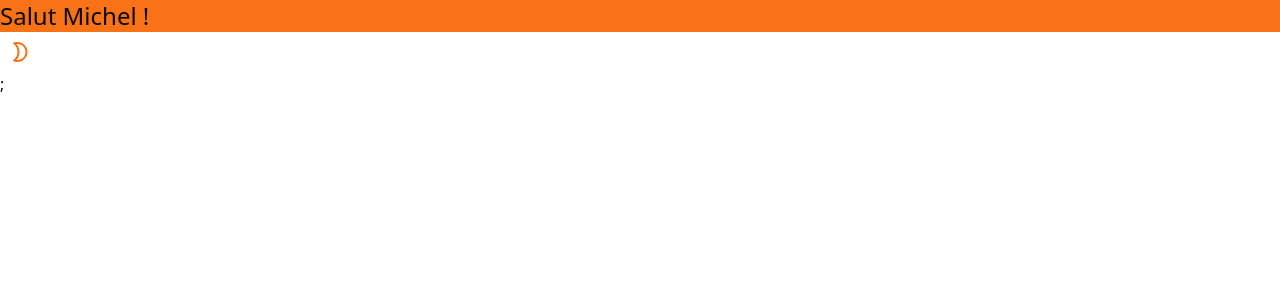
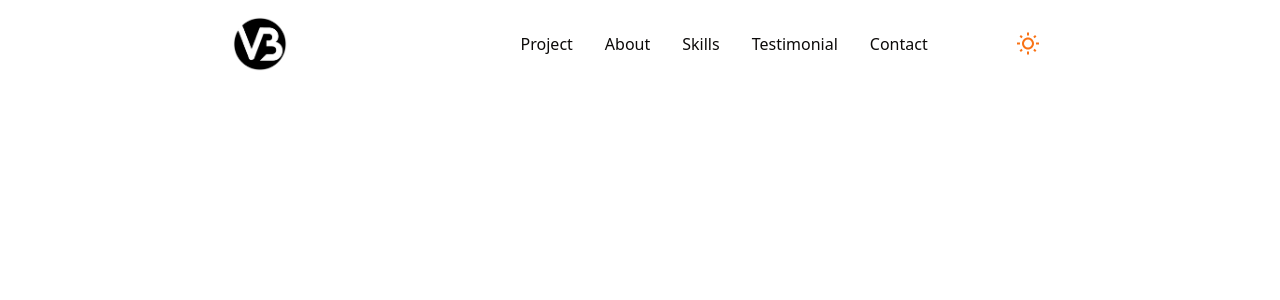
Before and after one commit to vbruchon/portoflio, a React (Vite) app: page / in a window 1280 px wide. Shown: the top 300 px of the page. Built offline with nearby package versions, Linux system fonts and the light colour scheme.

Commit message:
Create Header

```diff
--- a/src/App.tsx
+++ b/src/App.tsx
@@ -1,11 +1,10 @@
+import { Header } from "./components/features/header/Header";
 import { ThemeProvider } from "./components/theme/ThemeProvider";
-import { ToggleThemeButton } from "./components/theme/ThemeToggle";
 
 function App() {
   return (
     <ThemeProvider>
-      <div className="text-2xl bg-primary">Salut Michel !</div>
-      <ToggleThemeButton />;
+      <Header />
     </ThemeProvider>
   );
 }
--- /dev/null
+++ b/src/components/features/header/Header.tsx
@@ -0,0 +1,13 @@
+import { ToggleThemeButton } from "@/components/theme/ThemeToggle";
+import { Nav } from "./Nav";
+
+export const Header = () => {
+  return (
+    <header className="flex items-center justify-around mt-2 md:mt-4 md:justify-evenly">
+      <img src="public/logo_white.png" className="w-1/12 h-auto md:w-14" />
+      <Nav>
+        <ToggleThemeButton />
+      </Nav>
+    </header>
+  );
+};
--- /dev/null
+++ b/src/components/features/header/MobileMenu.tsx
@@ -0,0 +1,45 @@
+import { Button } from "@/components/ui/button";
+import { cn } from "@/lib/utils";
+import { X } from "lucide-react";
+import { NavItem } from "./NavItem";
+
+type MobileMenuProps = {
+  links: { name: string; href: string }[];
+  onClose: () => void;
+};
+
+export const MobileMenu = ({ links, onClose }: MobileMenuProps) => {
+  return (
+    <div
+      className={cn(
+        "absolute top-0 left-0 z-10 ",
+        "w-full h-full",
+        "bg-gray-700 bg-opacity-50 backdrop-blur-lg"
+      )}
+    >
+      <nav
+        className={cn(
+          "absolute top-0 right-0 z-10",
+          "flex flex-col sm:items-end justify-center gap-8",
+          "w-3/4 h-full p-8 bg-secondary"
+        )}
+      >
+        <Button
+          variant={"outline"}
+          className="absolute top-4 right-2"
+          onClick={onClose}
+        >
+          <X strokeWidth={4} size={42} className="text-primary" />
+        </Button>
+        <img src={"public/vite.svg"} className="w-20 mx-auto mb-[15%]" />
+        <ul className="flex flex-col items-end w-full gap-2">
+          {links.map((link) => (
+            <div key={link.name} className="p-4 text-left">
+              <NavItem href={link.href} name={link.name} className="text-xl" />
+            </div>
+          ))}
+        </ul>
+      </nav>
+    </div>
+  );
+};
--- /dev/null
+++ b/src/components/features/header/Nav.tsx
@@ -0,0 +1,46 @@
+import { Button } from "@/components/ui/button";
+import { AlignRight } from "lucide-react";
+import { useState } from "react";
+import { NavItem } from "./NavItem";
+import { MobileMenu } from "./MobileMenu";
+
+type NavProps = {
+  children: React.ReactNode;
+};
+
+export const Nav = ({ children }: NavProps) => {
+  const links = [
+    { name: "Project", href: "#portfolio" },
+    { name: "About", href: "#about" },
+    { name: "Skills", href: "#skills" },
+    { name: "Testimonial", href: "#testimonial" },
+    { name: "Contact", href: "#contact" },
+  ];
+
+  const [isMobileMenuOpen, setIsMobileMenuOpen] = useState(false);
+
+  const toggleMobileMenu = () => {
+    setIsMobileMenuOpen((curr) => !curr);
+  };
+
+  return (
+    <div>
+      <div className="hidden md:flex md:items-center">
+        <nav className="flex items-center gap-8">
+          {links.map((link) => (
+            <NavItem key={link.name} href={link.href} name={link.name} />
+          ))}
+          {children}
+        </nav>
+      </div>
+      <div className="p-4 md:hidden">
+        <Button variant={"outline"} onClick={toggleMobileMenu}>
+          <AlignRight />
+        </Button>
+        {isMobileMenuOpen && (
+          <MobileMenu links={links} onClose={toggleMobileMenu} />
+        )}
+      </div>
+    </div>
+  );
+};
--- /dev/null
+++ b/src/components/features/header/NavItem.tsx
@@ -0,0 +1,13 @@
+export type NavItemProps = {
+  name: string;
+  href: string;
+  className?: string;
+};
+
+export const NavItem = ({ name, href, className }: NavItemProps) => {
+  return (
+    <a href={href} className={className}>
+      {name}
+    </a>
+  );
+};
--- a/src/components/theme/ThemeToggle.tsx
+++ b/src/components/theme/ThemeToggle.tsx
@@ -7,7 +7,7 @@ export const ToggleThemeButton = () => {
   const { isDark, isLight, toggleTheme } = useTheme();
 
   return (
-    <div className="relative p-2 overflow-hidden rounded-full border-primary">
+    <div className="relative p-2 ml-12 overflow-hidden rounded-full border-primary">
       <MdOutlineWbSunny
         onClick={toggleTheme}
         className={clsx("relative h-6 w-6 cursor-pointer text-primary", {
--- a/tailwind.config.js
+++ b/tailwind.config.js
@@ -65,10 +65,19 @@ export default {
           from: { height: "var(--radix-accordion-content-height)" },
           to: { height: 0 },
         },
+        "swipe-to-left": {
+          from: {
+            marginLeft: "100%",
+          },
+          to: {
+            marginLeft: "0%",
+          },
+        },
       },
       animation: {
         "accordion-down": "accordion-down 0.2s ease-out",
         "accordion-up": "accordion-up 0.2s ease-out",
+        "swipe-to-left": "swipe-to-left 3s", // Vous n'avez pas besoin de spécifier "animation:" ici
       },
     },
   },
```
Also changed, not shown: public/logo_black.png (added), public/logo_white.png (added).
